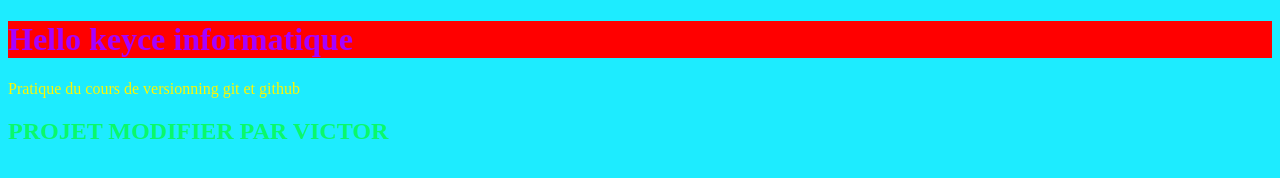
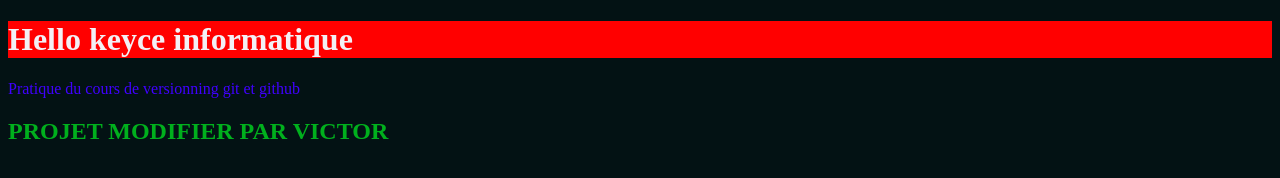
Before and after one commit to louhanndieupa-code/projet-git, a plain HTML site: page index.html in a window 1280 px wide. Drawn offline with Linux system fonts and the light colour scheme.

Commit message:
Modification des couleurs du site

```diff
--- a/style.css
+++ b/style.css
@@ -1,13 +1,13 @@
 body {
-    background-color :rgb(29, 236, 255);
+    background-color :rgb(3, 18, 20);
 }
 h1{
     background-color: rgb(255, 0, 0);
-    color: rgb(166, 0, 255);
+    color: rgb(243, 240, 245);
 }
 h2{
     color: rgba(0, 255, 34, 0.67);
 }
 p{
-    color: rgb(255, 247, 0);
+    color: rgb(64, 0, 255);
 }
```
